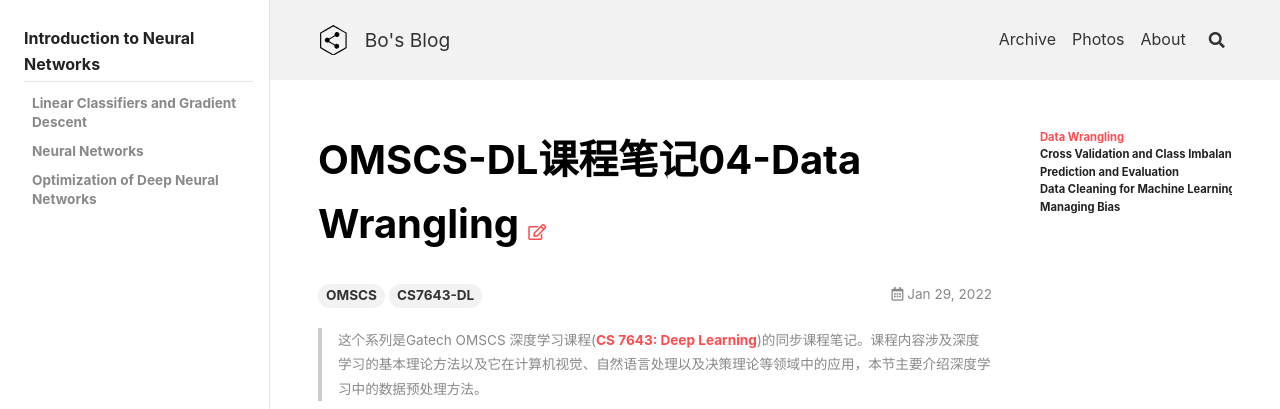
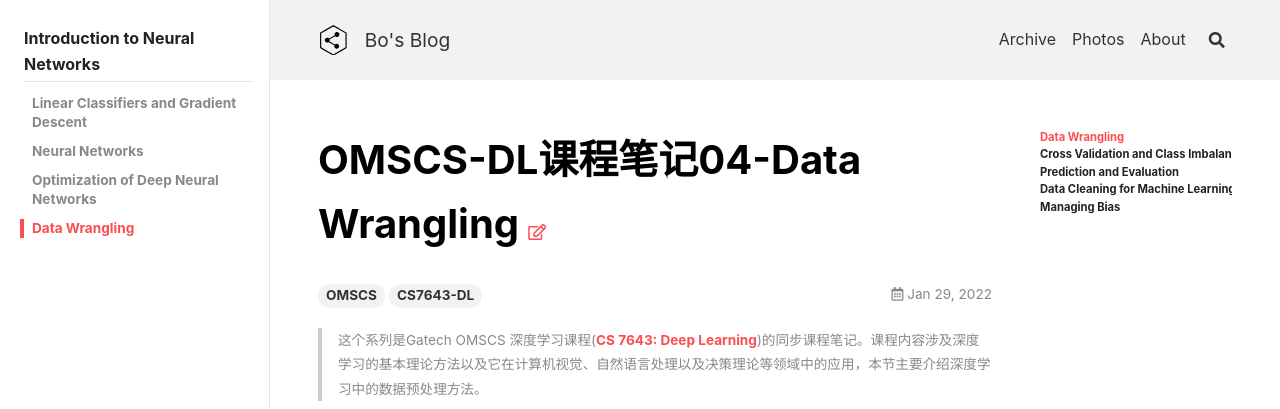
Before and after one commit to peng00bo00/peng00bo00_previous_blog, a Jekyll site: the page built from _posts/2022-01-29-OMSCS-DL-NOTES-04.md, in a window 1280 px wide. Shown: the top 409 px of the page. Built offline with Jekyll 4.4.1, drawn with Linux system fonts in a browser that asks for light colours; nearby versions of some CDN libraries.

Commit message:
Update navigation.yml

```diff
--- a/_data/navigation.yml
+++ b/_data/navigation.yml
@@ -246,6 +246,8 @@
         url: /2022/01/19/OMSCS-DL-NOTES-02.html
       - title: Optimization of Deep Neural Networks
         url: /2022/01/25/OMSCS-DL-NOTES-03.html
+      - title: Data Wrangling
+        url: /2022/01/29/OMSCS-DL-NOTES-04.html
 
 OMSCS-SIM:
   - title: Simulation and Modeling for Engineering and Science
```
